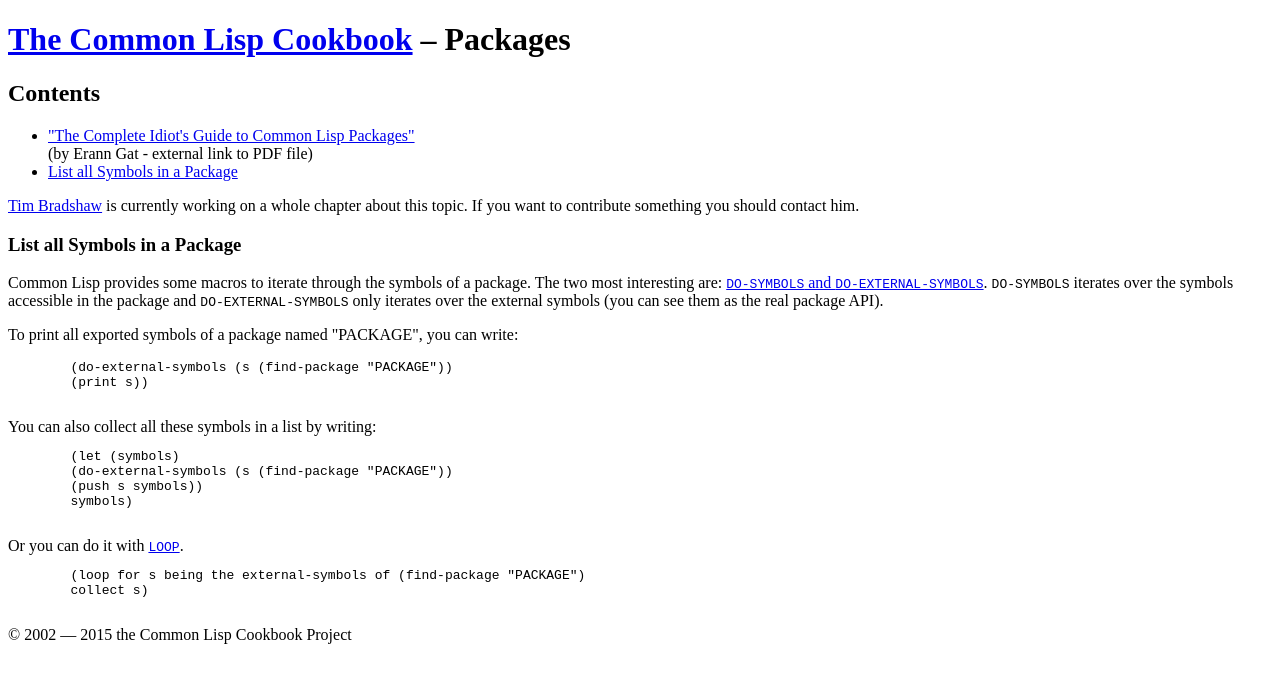
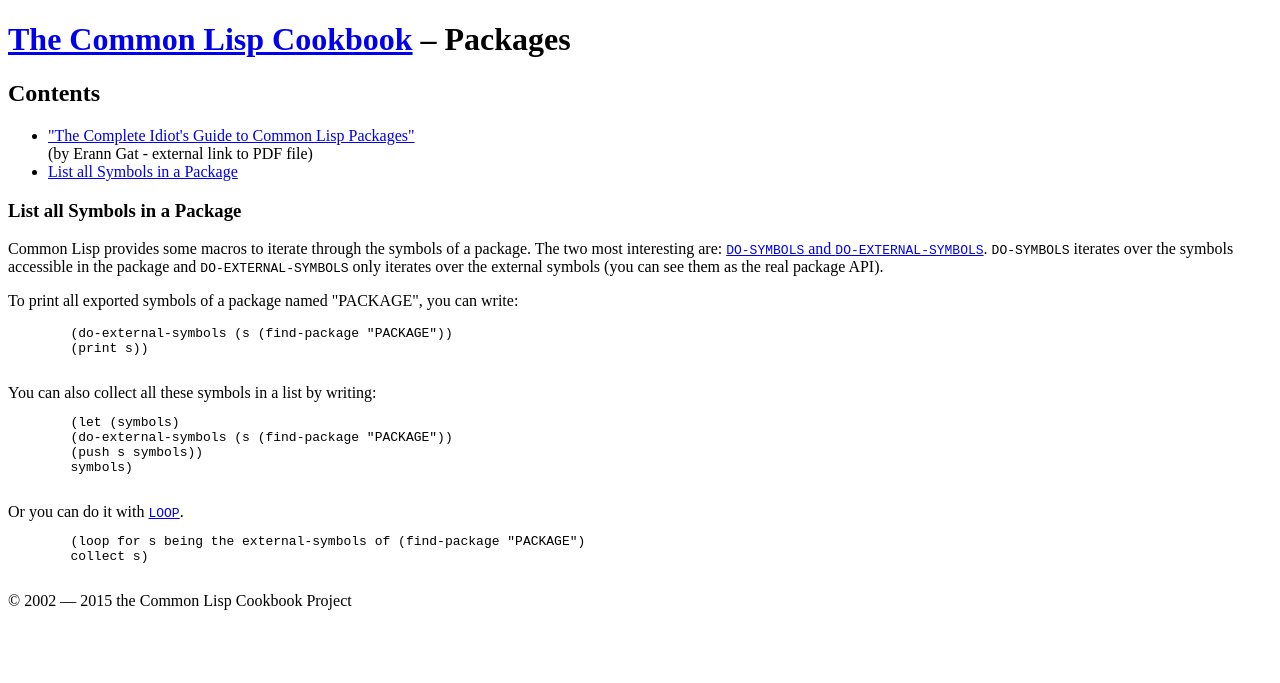
Before and after one commit to LispCookbook/cl-cookbook, a Jekyll site: the page built from packages.html, in a window 1280 px wide. Shown: the top 683 px of the page. Built offline with Jekyll 4.4.1, drawn with Linux system fonts in a browser that asks for light colours.

Commit message:
Remove old note

```diff
--- a/packages.html
+++ b/packages.html
@@ -9,8 +9,6 @@ title: Packages
 	(by Erann Gat - external link to PDF file)
       <li><a href="#list">List all Symbols in a Package</a>
     </ul>
-
-    <a href="mailto:tfb@tfeb.org">Tim Bradshaw</a> is currently working on a whole chapter about this topic. If you want to contribute something you should contact him.
 
     <a name="list"><h3>List all Symbols in a Package</h3></a>
     Common Lisp provides some macros to iterate through the symbols
```
